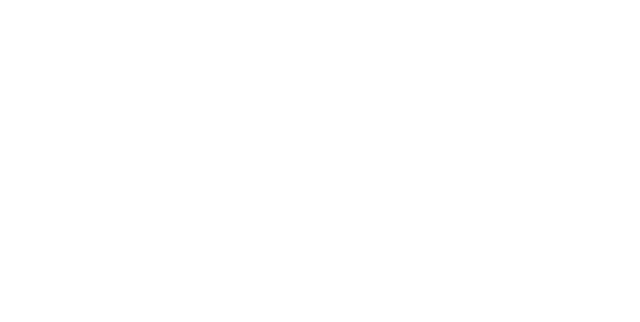
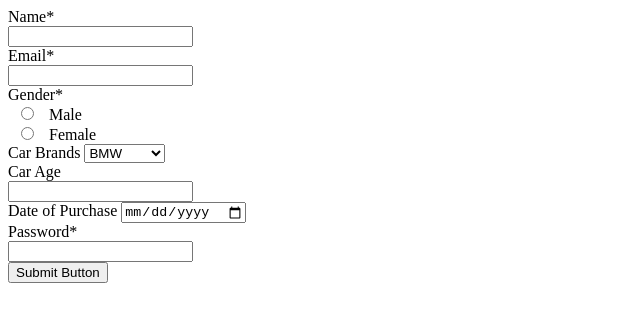
Before and after one commit to acciojob/car-insurance-form-Pranshu-15, a website: page main.html in a window 1280 px wide. Shown: the whole page, without its empty margins (0-640 px from the left). Drawn offline with Linux system fonts and the light colour scheme.

Commit message:
created a submission

```diff
--- a/main.html
+++ b/main.html
@@ -8,6 +8,37 @@
 
 <body>
 	<!-- the entire body must be written by student -->
+	<form action = "#" method = "post">
+		<label for = "name">Name*</label><br>
+		<input type = "text" id = "name" name = "name" required><br>
+
+		<label for = "email">Email*</label><br>
+		<input type = "email" id = "email" name = "email" required><br>
+
+	   <label>Gender*</label><br>
+	   <input type="radio" id="male" name="gender" value="male" required>
+	   <label for="html">Male</label><br>
+	   <input type="radio" id="female" name="gender" value="female" required>
+	   <label for="css">Female</label><br>
+
+	   <label for = "car">Car Brands</label>
+	   <select id = "car" name = "car"><br>
+			<option>BMW</option>
+			<option>Audi</option>
+			<option>Mercedez</option>
+		</select><br>
+
+		<label for = "carage">Car Age</label><br>
+		<input type = "number" id = "carage" name = "carage" required><br>
+
+		<label for = "dop" >Date of Purchase</label>
+		<input type = "date" id = "dop" name = "dop" required><br>
+
+		<label for = "password">Password*</label><br>
+		<input type = "password" id = "password" name = "password" required><br>
+
+		<button type = "submit">Submit Button</button>
+	</form>
     <script type="text/javascript" src="./script.js">
 </script>
 
```
